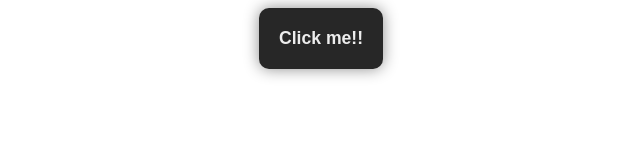
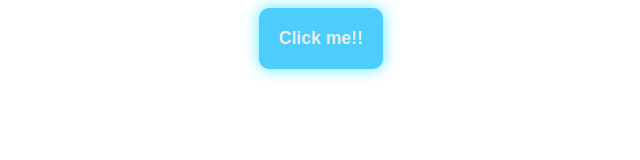
Before and after one commit to sarthak-goswami/button-css, a plain HTML site: page index.html in a window 1280 px wide. Shown: the whole page, without its empty margins (319-959 px from the left). Drawn offline with Linux system fonts and the light colour scheme.

Commit message:
changed css

```diff
--- a/style.css
+++ b/style.css
@@ -10,9 +10,9 @@
 .box{
 
     padding: 20px;
-    background-color: #272727;
+    background-color: rgb(76, 205, 252);
     border-radius: 10px;
-    box-shadow:  0 0 15px #8e8e8e;
+    box-shadow:  0 0 15px #5ae9ff;
     color: #ededed;
     display: flex;
     align-items: center;
@@ -25,7 +25,7 @@
 .box:hover{
     background-color: #f7f7f7;
     color: #272727;
-    box-shadow: 0 0 10px #a4a4a4;
+    box-shadow: 0 0 10px #9cf2ff;
     scale: 1.1;
     transition: 0.3s 0.2s;
 }
```
